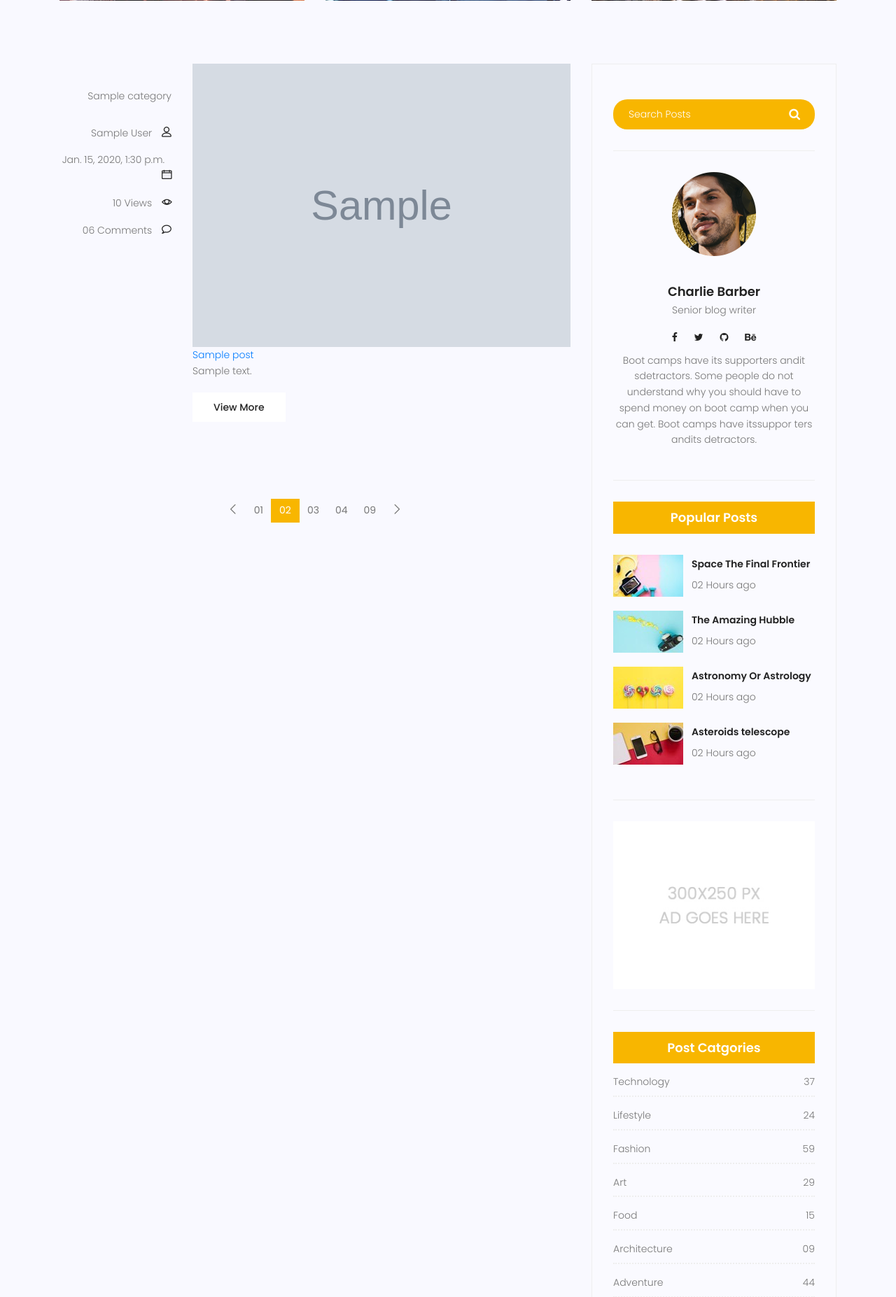
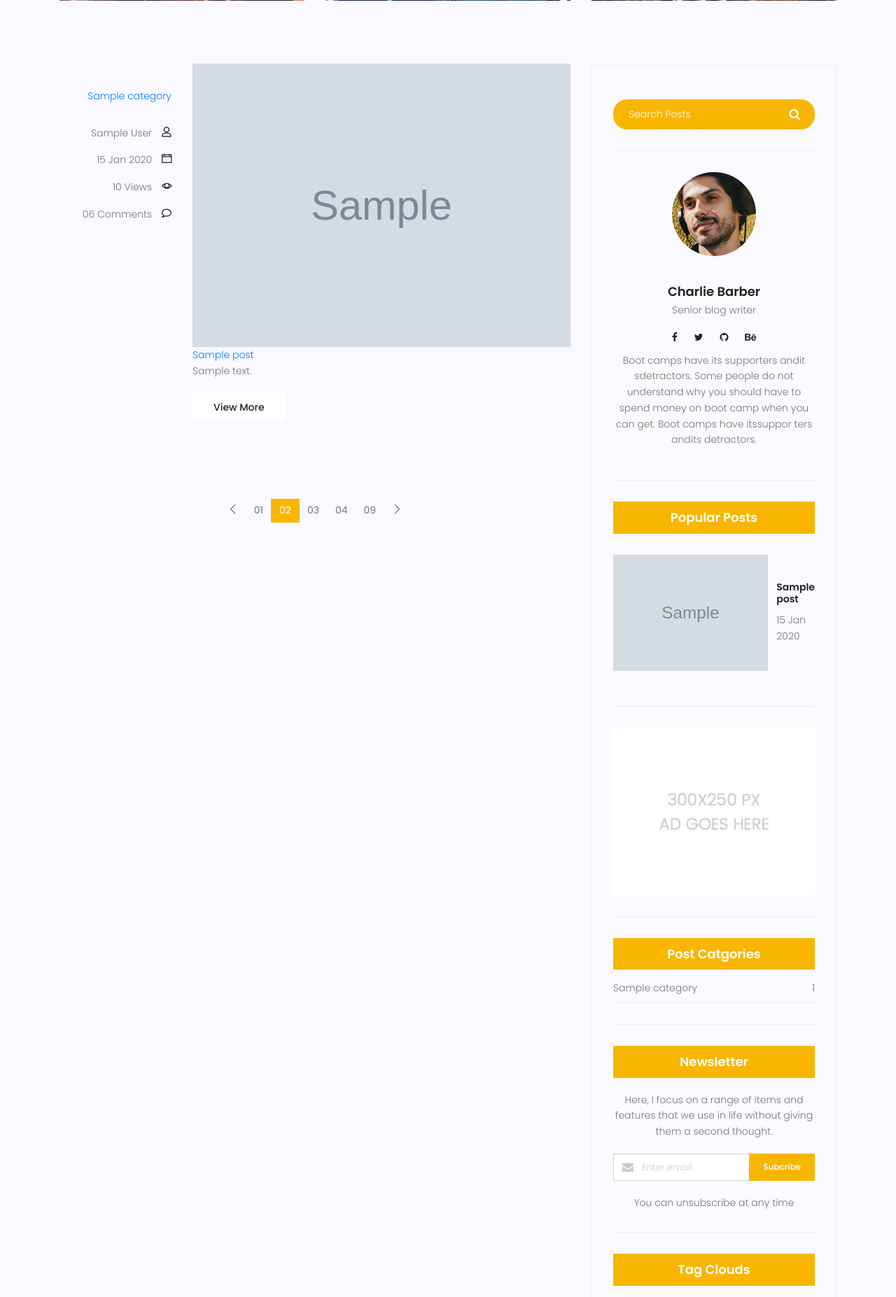
Before and after one commit to sareh6142/maktab-travel, a Django app: page /blog/ in a window 1280 px wide. Shown: the part 991-2845 px from the top of the page at 70% size. Run offline with Django 5.2, Linux system fonts and the light colour scheme; tables that the repository leaves empty hold one stand-in row (values such as "Sample post"); grey boxes marked "Sample" are stand-in pictures; some libraries are stand-ins or nearby versions.

Commit message:
cat_name

```diff
--- a/blog/models.py
+++ b/blog/models.py
@@ -25,3 +25,6 @@ class Post(models.Model):
 
     def __str__(self) :
         return self.title
+
+    def snippets(self):
+        return self.content[:100] + '...'
--- /dev/null
+++ b/blog/templatetags/blog_tags.py
@@ -0,0 +1,19 @@
+from django import template
+from blog.models import Post,Category
+
+register = template.Library()
+
+
+@register.inclusion_tag('blog/blog-popular-posts.html')
+def latestposts(args:2):
+    posts = Post.objects.filter(status=1).order_by('published_date')[:args]
+    return {'posts':posts}
+
+@register.inclusion_tag('blog/blog-post-categories.html')
+def postcategories():
+    posts = Post.objects.filter(status = 1)
+    categories = Category.objects.all()
+    cat_dict = {}
+    for name in categories:
+        cat_dict[name]= posts.filter(category = name).count()
+    return{'categories':cat_dict}
--- a/blog/urls.py
+++ b/blog/urls.py
@@ -7,6 +7,7 @@ urlpatterns = [
 
     path('', blog_view , name='index'),
     path('<int:pk>/', blog_single_view , name ='single'),
+    path('category/<str:cat_name>',blog_category, name='category')
 
 
 ]
--- a/blog/views.py
+++ b/blog/views.py
@@ -7,7 +7,7 @@ from django.utils import timezone
 # Create your views here.
 def blog_single_view(request,pk):
 
-    post = get_object_or_404(Post,id=pk)
+    post = get_object_or_404(Post, id=pk , published_date__lte = timezone.now() , status = 1)
 
     post_first = Post.objects.filter(published_date__lte = timezone.now() , status = 1).first()
     post_last = Post.objects.filter(published_date__lte = timezone.now() , status = 1).last()
@@ -34,3 +34,9 @@ def blog_view(request):
     posts = Post.objects.filter(published_date__lte = timezone.now()  , status=1)
     context ={'posts': posts}
     return render(request,"blog/blog-home.html",context)
+
+def blog_category(request,cat_name):
+    posts = Post.objects.filter(status = 1)
+    posts = posts.filter(category__name= cat_name)
+    context ={'posts': posts}
+    return render(request,'blog/blog-home.html',context)
--- a/templates/blog/blog-home.html
+++ b/templates/blog/blog-home.html
@@ -1,5 +1,6 @@
 {% extends 'base.html' %}
 {% load static %}
+{% load blog_tags %}
 {% block content %}
 			<!-- start banner Area -->
 			<section class="banner-area relative blog-home-banner" id="home">
@@ -89,14 +90,14 @@
 							<div class="single-post row">
 								<div class="col-lg-3  col-md-3 meta-details">
 									<ul class="tags">
-										<!--{% for cat in post.category.all %}
-										{{cat.name}}
-										{% endfor %}-->
-										{{post.category.all|join:','}}
+										{% for cat in post.category.all %}
+										<a href='{% url "blog:category"  cat_name=cat.name %}'>{{cat.name}}</a>{% if not forloop.last%},{% endif %}
+										{% endfor %}
+										<!--{{post.category.all|join:','}}-->
 									</ul>
 									<div class="user-details row">
 										<p class="user-name col-lg-12 col-md-12 col-6"><a href="#">{{post.author.get_full_name}}</a> <span class="lnr lnr-user"></span></p>
-										<p class="date col-lg-12 col-md-12 col-6"><a href="#">{{post.published_date}}</a> <span class="lnr lnr-calendar-full"></span></p>
+										<p class="date col-lg-12 col-md-12 col-6"><a href="#">{{post.published_date|date:'d M Y'}}</a> <span class="lnr lnr-calendar-full"></span></p>
 										<p class="view col-lg-12 col-md-12 col-6"><a href="#">{{post.counted_views}} Views</a> <span class="lnr lnr-eye"></span></p>
 										<p class="comments col-lg-12 col-md-12 col-6"><a href="#">06 Comments</a> <span class="lnr lnr-bubble"></span></p>
 									</div>
@@ -107,7 +108,8 @@
 									</div>
 									<a class="posts-title" href="{% url 'blog:single' post.id %}">{{post.title}}</h3></a>
 									<p class="excert">
-										{{post.content}}
+										{{post.content|truncatewords:20}}
+
 									</p>
 									<a href="{% url 'blog:single' post.id %}" class="primary-btn">View More</a>
 								</div>
@@ -161,97 +163,11 @@
 										Boot camps have its supporters andit sdetractors. Some people do not understand why you should have to spend money on boot camp when you can get. Boot camps have itssuppor ters andits detractors.
 									</p>
 								</div>
-								<div class="single-sidebar-widget popular-post-widget">
-									<h4 class="popular-title">Popular Posts</h4>
-									<div class="popular-post-list">
-										<div class="single-post-list d-flex flex-row align-items-center">
-											<div class="thumb">
-												<img class="img-fluid" src="{% static  'img/blog/pp1.jpg' %}" alt="">
-											</div>
-											<div class="details">
-												<a href="blog-single.html"><h6>Space The Final Frontier</h6></a>
-												<p>02 Hours ago</p>
-											</div>
-										</div>
-										<div class="single-post-list d-flex flex-row align-items-center">
-											<div class="thumb">
-												<img class="img-fluid" src="{% static  'img/blog/pp2.jpg' %}" alt="">
-											</div>
-											<div class="details">
-												<a href="blog-single.html"><h6>The Amazing Hubble</h6></a>
-												<p>02 Hours ago</p>
-											</div>
-										</div>
-										<div class="single-post-list d-flex flex-row align-items-center">
-											<div class="thumb">
-												<img class="img-fluid" src="{% static  'img/blog/pp3.jpg' %}" alt="">
-											</div>
-											<div class="details">
-												<a href="#"><h6>Astronomy Or Astrology</h6></a>
-												<p>02 Hours ago</p>
-											</div>
-										</div>
-										<div class="single-post-list d-flex flex-row align-items-center">
-											<div class="thumb">
-												<img class="img-fluid" src="{% static  'img/blog/pp4.jpg' %}" alt="">
-											</div>
-											<div class="details">
-												<a href="blog-single.html"><h6>Asteroids telescope</h6></a>
-												<p>02 Hours ago</p>
-											</div>
-										</div>
-									</div>
-								</div>
+								{% latestposts 3 %}
 								<div class="single-sidebar-widget ads-widget">
 									<a href="#"><img class="img-fluid" src="{% static  'img/blog/ads-banner.jpg' %}" alt=""></a>
 								</div>
-								<div class="single-sidebar-widget post-category-widget">
-									<h4 class="category-title">Post Catgories</h4>
-									<ul class="cat-list">
-										<li>
-											<a href="#" class="d-flex justify-content-between">
-												<p>Technology</p>
-												<p>37</p>
-											</a>
-										</li>
-										<li>
-											<a href="#" class="d-flex justify-content-between">
-												<p>Lifestyle</p>
-												<p>24</p>
-											</a>
-										</li>
-										<li>
-											<a href="#" class="d-flex justify-content-between">
-												<p>Fashion</p>
-												<p>59</p>
-											</a>
-										</li>
-										<li>
-											<a href="#" class="d-flex justify-content-between">
-												<p>Art</p>
-												<p>29</p>
-											</a>
-										</li>
-										<li>
-											<a href="#" class="d-flex justify-content-between">
-												<p>Food</p>
-												<p>15</p>
-											</a>
-										</li>
-										<li>
-											<a href="#" class="d-flex justify-content-between">
-												<p>Architecture</p>
-												<p>09</p>
-											</a>
-										</li>
-										<li>
-											<a href="#" class="d-flex justify-content-between">
-												<p>Adventure</p>
-												<p>44</p>
-											</a>
-										</li>
-									</ul>
-								</div>
+								{% postcategories %}
 								<div class="single-sidebar-widget newsletter-widget">
 									<h4 class="newsletter-title">Newsletter</h4>
 									<p>
--- /dev/null
+++ b/templates/blog/blog-popular-posts.html
@@ -0,0 +1,17 @@
+{% load static %}
+<div class="single-sidebar-widget popular-post-widget">
+    <h4 class="popular-title">Popular Posts</h4>
+    <div class="popular-post-list">
+        {% for post in posts%}
+        <div class="single-post-list d-flex flex-row align-items-center">
+            <div class="thumb">
+                <img class="img-fluid" src="{{post.image.url}}" alt="">
+            </div>
+            <div class="details">
+                <a href="{% url 'blog:single' post.id%}"><h6>{{post.title}}</h6></a>
+                <p>{{post.published_date|date:'d M Y' }}</p>
+            </div>
+        </div>
+       	{% endfor %}
+    </div>
+</div>
--- /dev/null
+++ b/templates/blog/blog-post-categories.html
@@ -0,0 +1,17 @@
+{%load static%}
+
+<div class="single-sidebar-widget post-category-widget">
+    <h4 class="category-title">Post Catgories</h4>
+    <ul class="cat-list">
+        {% for name,count in categories.items %}
+        <li>
+            <a href="#" class="d-flex justify-content-between">
+                <p>{{name}}</p>
+                <p>{{count}}</p>
+
+            </a>
+        </li>
+        {% endfor %}
+
+    </ul>
+</div>
```
Also changed, not shown: templates/blog/blog-single.html (+13 -59 lines), templates/blog/blog-writer.html (added, +17 -0 lines), blog/templatetags/__init__.py (added), templates/blog/blog-ads.html (added), templates/blog/blog-newsletter.html (added), templates/blog/blog-search.html (added).
